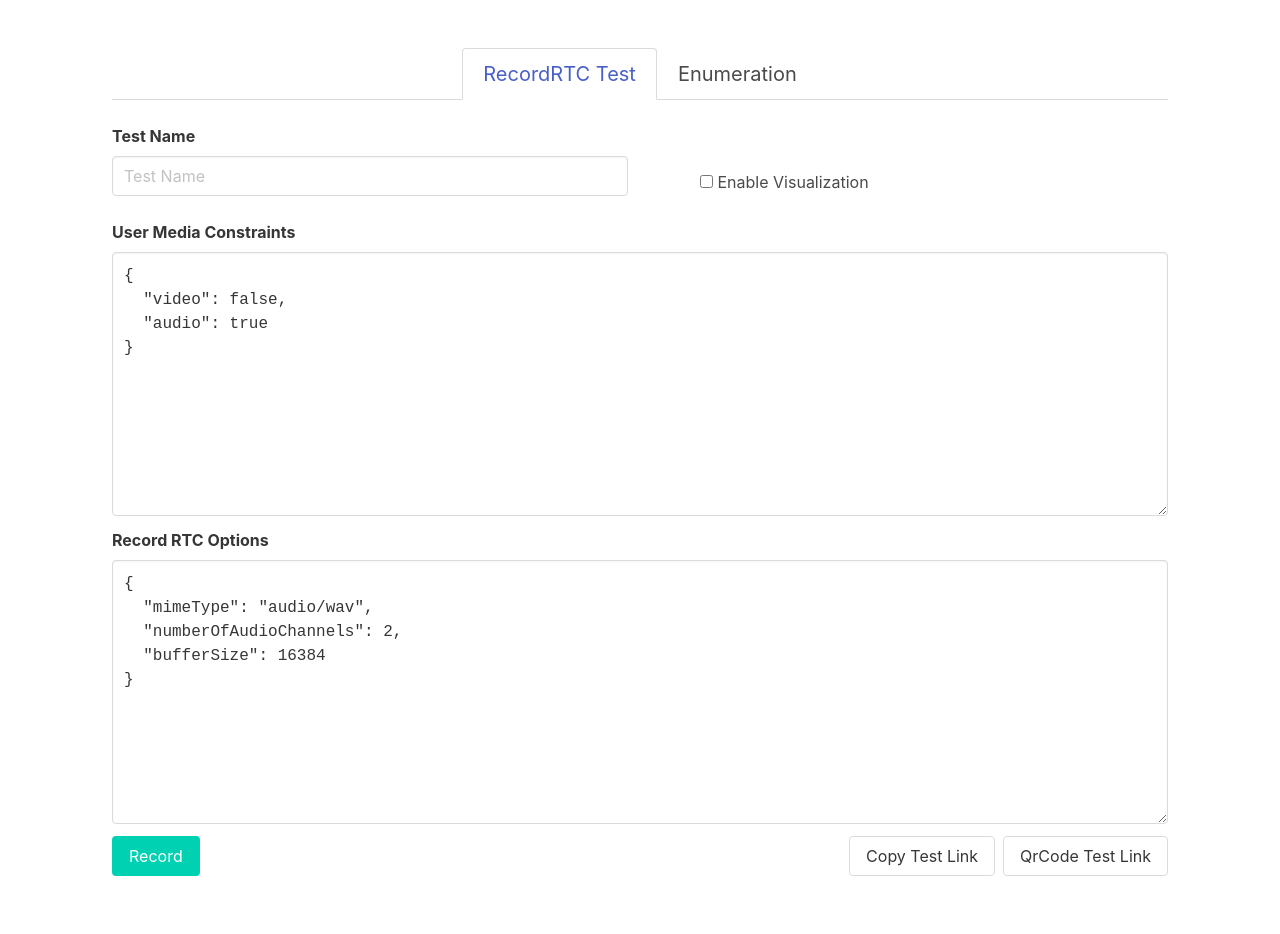
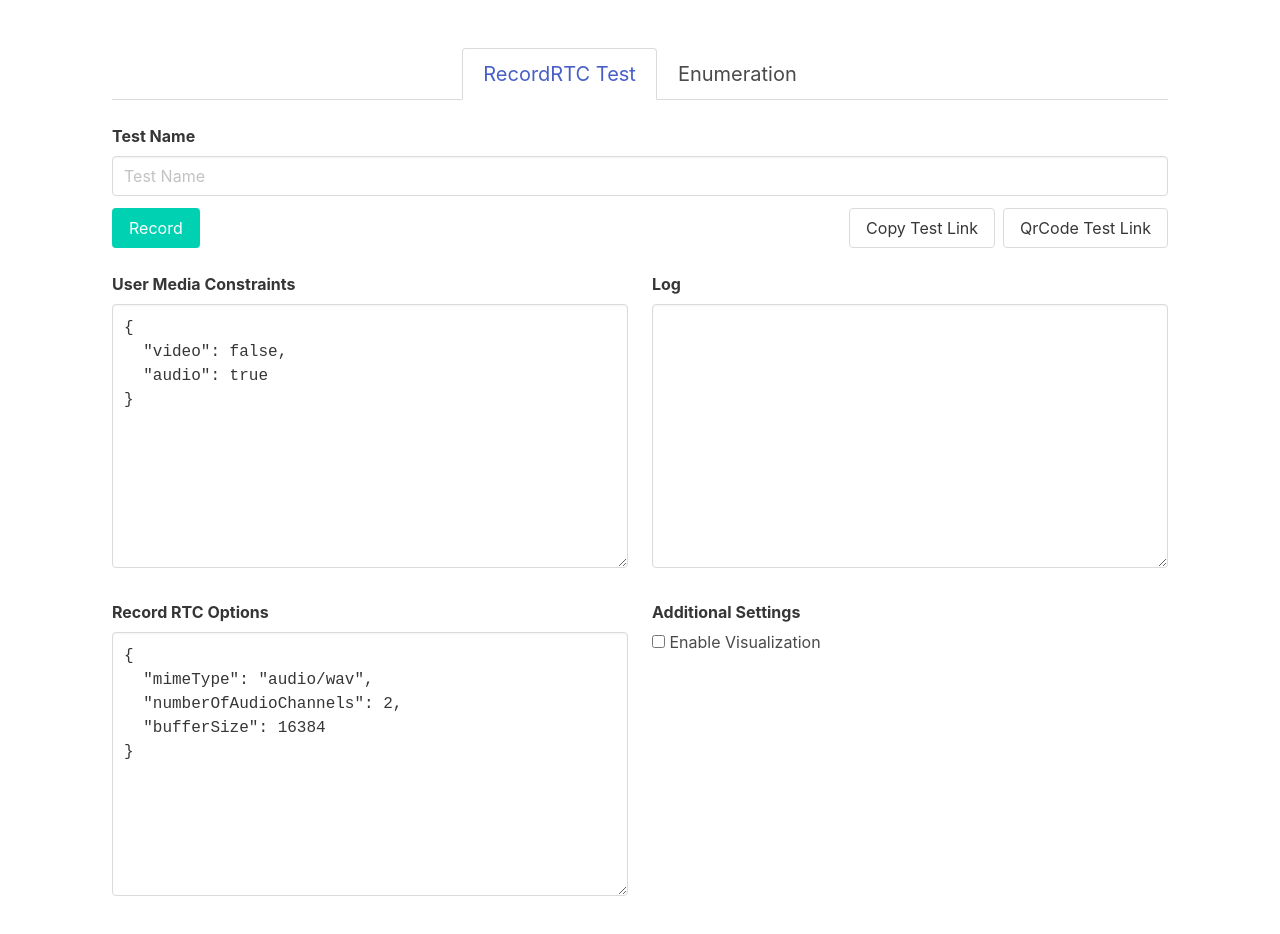
Before and after one commit to Dravere/html-user-media-testing, an Angular app: page / in a window 1280 px wide. Shown: the top 934 px of the page. Built offline with nearby package versions, Linux system fonts and the light colour scheme.

Commit message:
extracted record audio test component

```diff
--- a/src/app/app.module.ts
+++ b/src/app/app.module.ts
@@ -7,6 +7,7 @@
 import { DevicesEnumerationComponent } from './devices-enumeration/devices-enumeration.component';
 import { RecordRtcTestComponent } from './record-rtc-test/record-rtc-test.component';
 import { BlobDownloadComponent } from './blob-download/blob-download.component';
+import { RecordAudioTestComponent } from './record-audio-test/record-audio-test.component';
 
 @NgModule({
   declarations: [
@@ -14,7 +15,8 @@
     AudioPlayerComponent,
     DevicesEnumerationComponent,
     RecordRtcTestComponent,
-    BlobDownloadComponent
+    BlobDownloadComponent,
+    RecordAudioTestComponent
   ],
     imports: [
         BrowserModule,
--- /dev/null
+++ b/src/app/record-audio-test/record-audio-test.component.html
@@ -0,0 +1,47 @@
+<section>
+  <div class="field">
+    <label class="label" for="testName">Test Name</label>
+    <input id="testName" class="input" type="text" [(ngModel)]="testName" placeholder="Test Name">
+  </div>
+  <div class="columns">
+    <div class="column">
+      <button class="button is-primary"
+              (click)="toggleRecording()">{{ isRecordingRunning ? 'Stop' : 'Record'}}</button>
+    </div>
+    <div class="column is-flex is-flex-direction-row is-justify-content-center">
+      <app-audio-player *ngIf="audioUrl" [audioUrl]="audioUrl" [audioName]="getAudioName()"></app-audio-player>
+    </div>
+    <div class="column is-flex is-flex-direction-row is-justify-content-end">
+      <button class="button" (click)="copyTestLink()">Copy Test Link</button>
+      <button class="button ml-2" (click)="showQrCode()">QrCode Test Link</button>
+    </div>
+  </div>
+  <div class="columns mb-2">
+    <div class="column field">
+      <label class="label" for="userMediaConstraintsInput">User Media Constraints</label>
+      <div class="control">
+        <textarea id="userMediaConstraintsInput"
+                  class="textarea is-family-monospace"
+                  placeholder="JSON"
+                  rows="10"
+                  [(ngModel)]="userMediaConstraintsText"></textarea>
+      </div>
+    </div>
+    <div class="column field">
+      <label class="label" for="log">Log</label>
+      <textarea id="log"
+                class="textarea is-family-monospace"
+                rows="10"
+                [(ngModel)]="logText"></textarea>
+    </div>
+  </div>
+  <div class="modal" [class.is-active]="!!qrCodeUrl" *ngIf="!!qrCodeUrl">
+    <div class="modal-background"></div>
+    <div class="modal-content">
+      <p class="image">
+        <img [src]="qrCodeUrl" alt="test link qrcode">
+      </p>
+    </div>
+    <button class="modal-close is-large" aria-label="close" (click)="qrCodeUrl = null"></button>
+  </div>
+</section>
--- /dev/null
+++ b/src/app/record-audio-test/record-audio-test.component.ts
@@ -0,0 +1,65 @@
+import {Component, EventEmitter, Input, Output} from '@angular/core';
+
+@Component({
+  selector: 'app-record-audio-test',
+  templateUrl: './record-audio-test.component.html',
+  styleUrls: ['./record-audio-test.component.scss']
+})
+export class RecordAudioTestComponent {
+  testName = '';
+  userMediaConstraintsText = '';
+
+  @Input() get userMediaConstraints(): any {
+    return JSON.parse(this.userMediaConstraintsText);
+  }
+  set userMediaConstraints(value: any) {
+    this.userMediaConstraintsText = JSON.stringify(value, null, '  ');
+  }
+
+  @Input() logText = '';
+
+  @Input() isRecordingRunning = false;
+  @Input() audioUrl: string|null = null;
+
+  @Input() qrCodeUrl: string|null = null;
+
+  @Output() createQrCode = new EventEmitter();
+  @Output() createTestLink = new EventEmitter();
+  @Output() startRecording = new EventEmitter();
+  @Output() stopRecording = new EventEmitter();
+
+  public async toggleRecording(): Promise<void> {
+    if (this.isRecordingRunning) {
+      this.isRecordingRunning = false;
+      this.stopRecording.emit();
+    } else {
+      this.isRecordingRunning = true;
+      this.startRecording.emit();
+    }
+  }
+
+  public async copyTestLink(): Promise<void> {
+    this.createTestLink.emit();
+  }
+
+  public showQrCode(): void {
+    this.createQrCode.emit();
+  }
+
+  public appendLogLine(line: string): void {
+    if (this.logText.length === 0) {
+      this.logText = line;
+    } else {
+      this.logText += '\n';
+      this.logText += line;
+    }
+  }
+
+  public getAudioName(): string {
+    if(this.testName.trim() === '') {
+      return new Date().toISOString() + '.wav';
+    }
+
+    return this.testName + '.wav';
+  }
+}
--- a/src/app/record-rtc-test/record-rtc-test.component.html
+++ b/src/app/record-rtc-test/record-rtc-test.component.html
@@ -1,30 +1,11 @@
 <section>
+  <app-record-audio-test #audioTestBase
+                         (createQrCode)="showQrCode()"
+                         (createTestLink)="copyTestLink()"
+                         (startRecording)="startRecording()"
+                         (stopRecording)="stopRecording()"></app-record-audio-test>
   <div class="columns">
-    <div class="column field mb-0">
-      <label class="label" for="testName">Test Name</label>
-      <input id="testName" class="input" type="text" [(ngModel)]="testName" placeholder="Test Name">
-    </div>
-    <div class="column field is-flex is-flex-direction-row is-justify-content-space-between is-align-content-center">
-      <label class="checkbox mt-6 ml-6">
-        <input type="checkbox" [(ngModel)]="enableVisualization">
-        Enable Visualization
-      </label>
-      <div class="audio-recorder" [ngStyle]="{'display': enableVisualization && isRecordingRunning ? 'block' : 'none'}">
-        <canvas #visualizer class="visualizer" width="300" height="70"></canvas>
-      </div>
-    </div>
-  </div>
-  <div class="field">
-    <label class="label" for="userMediaConstraintsInput">User Media Constraints</label>
-    <div class="control">
-      <textarea id="userMediaConstraintsInput"
-                class="textarea is-family-monospace"
-                placeholder="JSON"
-                rows="10"
-                [(ngModel)]="userMediaConstraintsText"></textarea>
-    </div>
-  </div>
-  <div class="field">
+    <div class="column field">
       <label class="label" for="recordRtcOptionsInput">Record RTC Options</label>
       <div class="control">
         <textarea id="recordRtcOptionsInput"
@@ -34,24 +15,17 @@
                   [(ngModel)]="recordRtcOptionsText"></textarea>
       </div>
     </div>
-  <div class="is-flex is-justify-content-space-between">
-    <button class="button is-primary mr-4"
-            (click)="toggleRecording()">{{ isRecordingRunning ? 'Stop' : 'Record'}}</button>
-
-    <app-audio-player *ngIf="audioUrl" [audioUrl]="audioUrl" [audioName]="testName + '.wav'"></app-audio-player>
-
-    <div class="ml-4">
-      <button class="button" (click)="copyTestLink()">Copy Test Link</button>
-      <button class="button ml-2" (click)="showQrCode()">QrCode Test Link</button>
+    <div class="column">
+      <label class="label" for="additionalSettings">Additional Settings</label>
+      <div id="additionalSettings" class="field is-flex is-flex-direction-row is-justify-content-space-between is-align-content-center">
+        <label class="checkbox">
+          <input type="checkbox" [(ngModel)]="enableVisualization">
+          Enable Visualization
+        </label>
+        <div class="audio-recorder" [ngStyle]="{'display': enableVisualization && audioTestBase.isRecordingRunning ? 'block' : 'none'}">
+          <canvas #visualizer class="visualizer" width="300" height="70"></canvas>
         </div>
       </div>
-  <div class="modal" [class.is-active]="displayQrCode" *ngIf="displayQrCode">
-    <div class="modal-background"></div>
-    <div class="modal-content">
-      <p class="image">
-        <img [src]="qrCodeUrl" alt="test link qrcode">
-      </p>
     </div>
-    <button class="modal-close is-large" aria-label="close" (click)="displayQrCode = false"></button>
   </div>
 </section>
--- a/src/app/record-rtc-test/record-rtc-test.component.ts
+++ b/src/app/record-rtc-test/record-rtc-test.component.ts
@@ -1,5 +1,6 @@
 import {AfterViewInit, Component, ElementRef, OnDestroy, OnInit, ViewChild} from '@angular/core';
 import * as RecordRTC from 'recordrtc';
+import {RecordAudioTestComponent} from '../record-audio-test/record-audio-test.component';
 
 @Component({
   selector: 'app-record-rtc-test',
@@ -18,18 +19,12 @@
     bufferSize: 16384,
   };
 
-  testName = '';
-  userMediaConstraintsText = '';
   recordRtcOptionsText = '';
 
-  isRecordingRunning = false;
-  audioUrl: string|null = null;
-
-  displayQrCode = false;
-  qrCodeUrl = '';
+  @ViewChild('audioTestBase', {static: true}) audioTestBase: RecordAudioTestComponent;
 
   enableVisualization = false;
-  @ViewChild('visualizer', {static: false}) canvasElementRef: ElementRef;
+  @ViewChild('visualizer', {static: true}) canvasElementRef: ElementRef;
 
   private recorder: any;
   private stream: MediaStream;
@@ -46,14 +41,14 @@
     const url = new URL(window.location.href);
     const testName = url.searchParams.get('testName');
     if (testName) {
-      this.testName = testName;
+      this.audioTestBase.testName = testName;
     }
 
     const userMediaConstraintsText = url.searchParams.get('userMediaConstraints');
     if (userMediaConstraintsText) {
-      this.userMediaConstraintsText = JSON.stringify(JSON.parse(userMediaConstraintsText), null, '  ');
+      this.audioTestBase.userMediaConstraints = JSON.parse(userMediaConstraintsText);
     } else {
-      this.userMediaConstraintsText = JSON.stringify(this.defaultUserMediaConstraints, null, '  ');
+      this.audioTestBase.userMediaConstraints = this.defaultUserMediaConstraints;
     }
 
     const recordRtcOptionsText = url.searchParams.get('recordRtcOptions');
@@ -73,9 +68,7 @@
   }
 
   async ngOnDestroy(): Promise<void> {
-    if (this.isRecordingRunning) {
-      await this.stopRecording();
-    }
+    this.stopTracks();
     if (this.analyser) {
       this.analyser.disconnect();
     }
@@ -90,14 +83,6 @@
     }
   }
 
-  public async toggleRecording(): Promise<void> {
-    if (this.isRecordingRunning) {
-      await this.stopRecording();
-    } else {
-      await this.startRecording();
-    }
-  }
-
   public async copyTestLink(): Promise<void> {
     await navigator.clipboard.writeText(this.createTestLink().href);
   }
@@ -105,27 +90,28 @@
   public showQrCode(): void {
     const qrCodeUrl = new URL('https://zxing.org/w/chart?cht=qr&chs=350x350&chld=L&choe=UTF-8&chl=');
     qrCodeUrl.searchParams.set('chl', this.createTestLink().href);
-    this.qrCodeUrl = qrCodeUrl.href;
-    this.displayQrCode = true;
+    this.audioTestBase.qrCodeUrl = qrCodeUrl.href;
   }
 
   private createTestLink(): URL {
     const url = new URL('', window.location.protocol + '//' + window.location.host + window.location.pathname);
-    url.searchParams.set('testName', this.testName);
-    url.searchParams.set('userMediaConstraints', JSON.stringify(JSON.parse(this.userMediaConstraintsText)));
+    url.searchParams.set('testName', this.audioTestBase.testName);
+    url.searchParams.set('userMediaConstraints', JSON.stringify(this.audioTestBase.userMediaConstraints));
     url.searchParams.set('recordRtcOptions', JSON.stringify(JSON.parse(this.recordRtcOptionsText)));
     url.searchParams.set('visualization', this.enableVisualization ? '1' : '0');
     return url;
   }
 
-  private async startRecording(): Promise<void> {
-    this.isRecordingRunning = true;
+  public async startRecording(): Promise<void> {
     try {
-      const userMediaConstraints = JSON.parse(this.userMediaConstraintsText);
+      this.audioTestBase.logText = '';
+      const userMediaConstraints = this.audioTestBase.userMediaConstraints;
       const recordRtcOptions = JSON.parse(this.recordRtcOptionsText);
+      this.audioTestBase.appendLogLine('Getting user media');
       this.stream = await navigator.mediaDevices.getUserMedia(userMediaConstraints);
 
       if (this.enableVisualization) {
+        this.audioTestBase.appendLogLine('Prepare visualization');
         this.audioContext = new AudioContext();
         this.analyser = this.audioContext.createAnalyser();
         this.analyser.minDecibels = -90;
@@ -143,28 +129,40 @@
       }
 
       this.recorder = new RecordRTC.StereoAudioRecorder(this.stream, recordRtcOptions);
+      this.audioTestBase.appendLogLine('Start recording');
       this.recorder.record();
     } catch (e) {
       console.log('Failed to start with the recording!', e);
-      this.isRecordingRunning = false;
+      this.audioTestBase.appendLogLine('Start of the recording failed!');
     }
   }
 
-  private async stopRecording(): Promise<void> {
+  public async stopRecording(): Promise<void> {
     return new Promise<void>((resolve, reject) => {
       try {
         this.recorder.stop((blob) => {
-          this.isRecordingRunning = false;
-          this.audioUrl = URL.createObjectURL(blob);
-          for (const track of this.stream.getAudioTracks()) {
-            track.stop();
-          }
+          this.audioTestBase.audioUrl = URL.createObjectURL(blob);
+          this.stopTracks();
+          this.audioTestBase.appendLogLine('Recording stopped');
           resolve();
         });
       } catch (e) {
+        console.log('Error while stopping recording', e);
+        this.audioTestBase.appendLogLine('Error while stopping recording!');
         reject(e);
       }
     });
+  }
+
+  private stopTracks(): void {
+    if (!this.stream) {
+      return;
+    }
+
+    for (const track of this.stream.getAudioTracks()) {
+      track.stop();
+    }
+    this.stream = null;
   }
 
   private visualize(): void {
```
Also changed, not shown: src/app/record-audio-test/record-audio-test.component.scss (added). Lines whose indentation alone changed are shown as unchanged.
